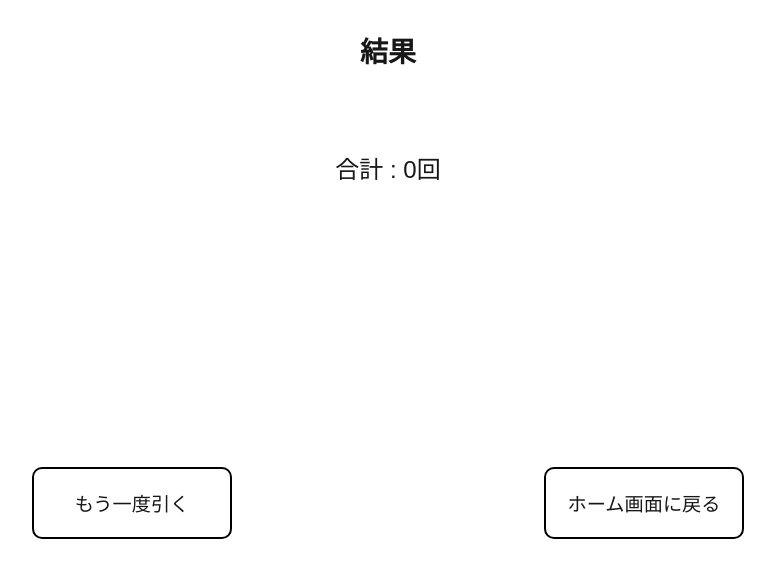
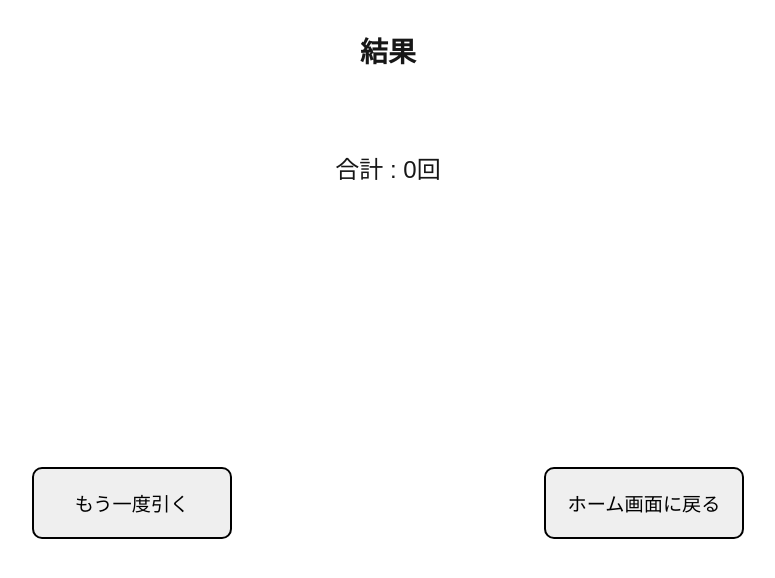
Before and after one commit to nayutarou2/gacha-app, a Next.js app in the folder gacha-app-frontend/: page /gacha/result in a window 1280 px wide. Shown: the top 578 px of the page, without its empty margins (252-1027 px from the left). Built offline with nearby package versions, Linux system fonts and the light colour scheme.

Commit message:
divタグからbuttonタグへ変更

```diff
--- a/gacha-app-frontend/components/ClickBtn.tsx
+++ b/gacha-app-frontend/components/ClickBtn.tsx
@@ -13,8 +13,8 @@ export default function ClickBtn(props:TextProps) {
   const router = useRouter();
 
   return (
-    <div className={styles.pull} onClick={() => router.push(props.url)}>
+    <button className={styles.pull} onClick={() => router.push(props.url)}>
       {props.text}
-    </div>
+    </button>
   );
 }
```
